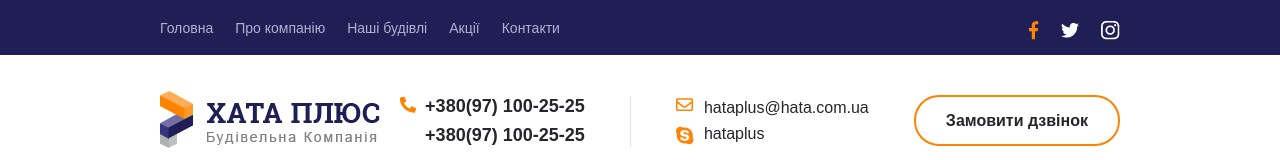
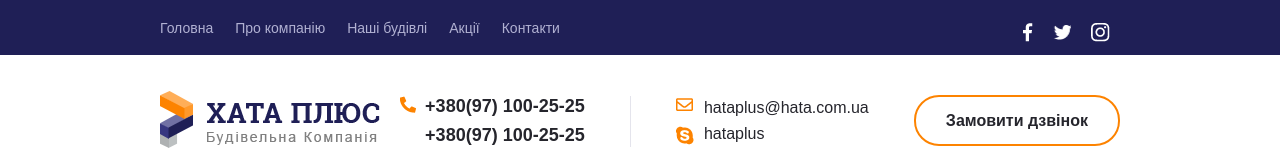
Before and after one commit to illya-32432/Hata-plus-project, a plain HTML site: page index.html in a window 1280 px wide. Shown: the top 160 px of the page. Drawn offline with Linux system fonts and the light colour scheme.

Commit message:
Hata-plus

```diff
--- a/css/style.css
+++ b/css/style.css
@@ -51,6 +51,10 @@ h1, h2, h3, h4, h5, h6{
     padding: 12px 0;
 }
 
+
+            /*ICONS*/
+
+
 .icons{
     padding: 10px 0 0 0;
 }
@@ -64,6 +68,54 @@ h1, h2, h3, h4, h5, h6{
     display: flex;
     align-items: center;
 }
+
+.icons li{
+    padding: 10px;
+}
+
+.icons a {
+    display: block;
+    background-image: url(../img/sprites.png);
+    transition: 0.5s;
+}
+
+.icons a {
+    transition: 0.5s;
+    display: block;
+    background-image: url(../img/sprite.png);
+}
+
+a.fb {
+    width: 10px;
+    height: 19px;
+}
+
+a.tw {
+    background-position: 6.3rem 0;
+    width: 18px;
+    height: 15px;
+}
+
+a.inst {
+    background-position: 12rem 0;
+    width: 19px;
+    height: 19px;
+}
+
+a.fb:hover {
+    background-position: 0 -2.25rem;
+}
+
+a.tw:hover {
+    background-position: 6.3rem -2.25rem;
+}
+
+a.inst:hover {
+    background-position: 12rem -2.25rem;
+}
+
+
+                /*ICONS*/
 
 .vertical-line {
     display: inline;
--- a/index.html
+++ b/index.html
@@ -24,9 +24,9 @@
             </nav>
             <div class="icons">
                 <ul>
-                    <li><a href="#"><img src="img/fb.png" alt="icon-facebook"></a></li>
-                    <li><a href="#"><img src="img/tw.png" alt="icon-twiter"></a></li>
-                    <li><a href="#"><img src="img/inst.png " alt="icon-insragram"></a></li>
+                    <li><a class="fb" href="#"></a></li>
+                    <li><a class="tw" href="#"></a></li>
+                    <li><a class="inst" href="#"></a></li>
                 </ul>
             </div>
         </div>
```
Also changed, not shown: img/sprite.png (added), img/Новий проект.png (deleted), 2 other files.
